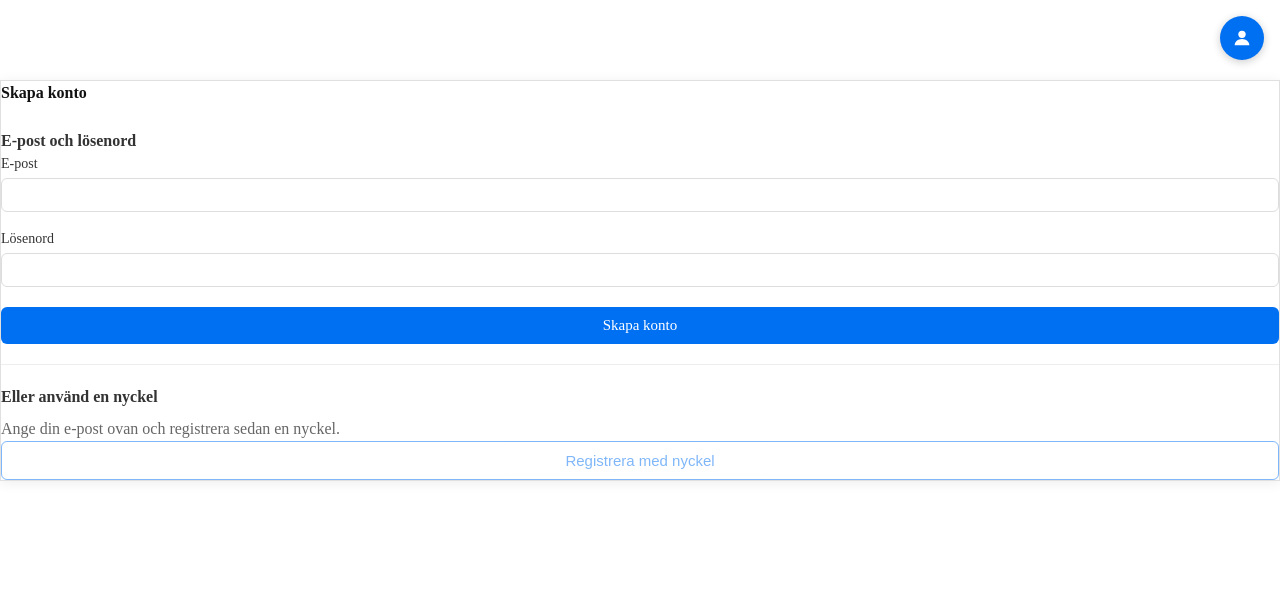
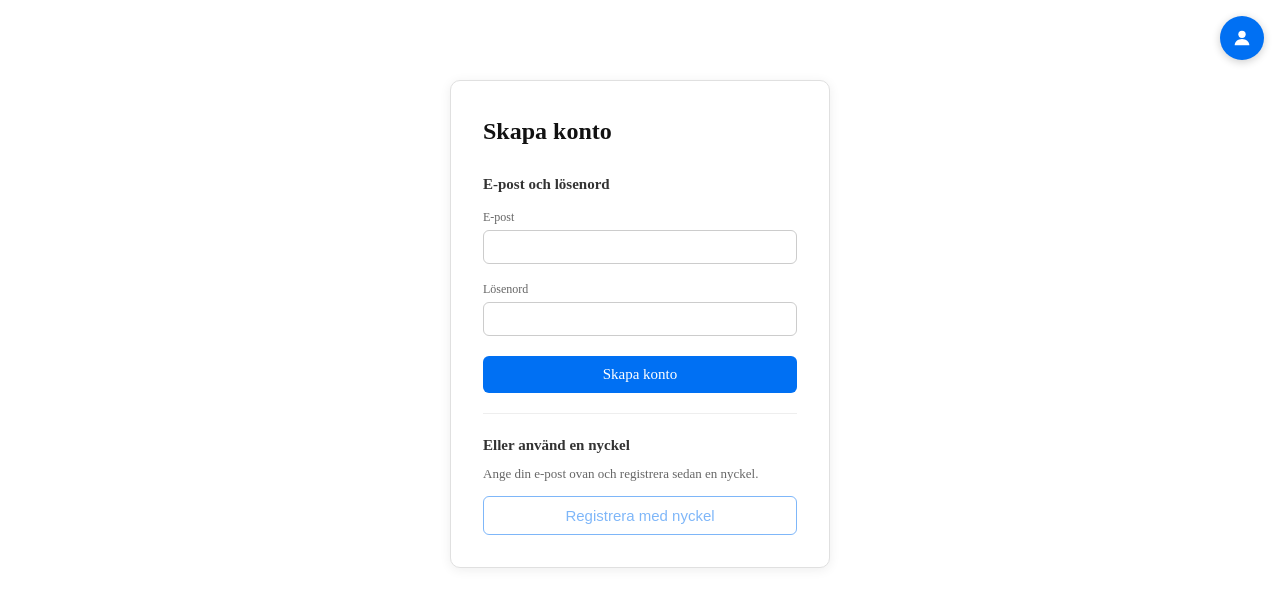
Before and after one commit to ekdennisek/temporalt, a Next.js app: page /auth/register in a window 1280 px wide. Shown: the top 606 px of the page. Built offline with nearby package versions, Linux system fonts and the light colour scheme; no server answers; what async_hooks would draw is missing.

Commit message:
Unify even more styles across the site

```diff
--- a/components/Button.module.css
+++ b/components/Button.module.css
@@ -36,3 +36,11 @@
     font-size: 13px;
     color: var(--color-error-text);
 }
+
+.fullWidth {
+    width: 100%;
+    padding: 10px 0;
+    font-size: 15px;
+    border-radius: 6px;
+    margin-top: 4px;
+}
--- a/components/Button.tsx
+++ b/components/Button.tsx
@@ -2,10 +2,11 @@ import styles from "./Button.module.css";
 
 type ButtonProps = React.ButtonHTMLAttributes<HTMLButtonElement> & {
     variant?: "primary" | "secondary" | "ghost" | "danger";
+    fullWidth?: boolean;
     className?: string;
 };
 
-export function Button({ variant = "primary", className, ...props }: ButtonProps) {
-    const cls = `${styles.button} ${styles[variant]}${className ? ` ${className}` : ""}`;
+export function Button({ variant = "primary", fullWidth, className, ...props }: ButtonProps) {
+    const cls = `${styles.button} ${styles[variant]}${fullWidth ? ` ${styles.fullWidth}` : ""}${className ? ` ${className}` : ""}`;
     return <button className={cls} {...props} />;
 }
--- a/components/Card.module.css
+++ b/components/Card.module.css
@@ -1,9 +1,9 @@
 .card {
-    max-width: 380;
+    max-width: 380px;
     margin: 80px auto;
-    padding: 32;
+    padding: 32px;
     background: var(--color-bg-surface);
     border: 1px solid var(--color-border-card);
-    border-radius: 10;
+    border-radius: 10px;
     box-shadow: var(--shadow-card);
 }
--- a/components/Input.module.css
+++ b/components/Input.module.css
@@ -1,7 +1,10 @@
 .input {
-    padding: 6px 8px;
+    display: block;
+    width: 100%;
+    box-sizing: border-box;
+    padding: 8px 12px;
     border: 1px solid var(--color-border-input);
-    border-radius: 4px;
+    border-radius: 6px;
     font-size: 14px;
     font-family: inherit;
     color: inherit;
--- a/components/Text.module.css
+++ b/components/Text.module.css
@@ -1,30 +1,30 @@
 .body {
     color: var(--color-text-secondary);
-    margin-bottom: 20;
-    font-size: 14;
+    margin-bottom: 20px;
+    font-size: 14px;
 }
 
 .helper {
-    font-size: 13;
+    font-size: 13px;
     color: var(--color-text-tertiary);
-    margin-bottom: 12;
+    margin-bottom: 12px;
 }
 
 .h1 {
-    font-size: 24;
+    font-size: 24px;
     font-weight: 700;
-    margin-bottom: 12;
+    margin-bottom: 12px;
     color: var(--color-text-heading);
 }
 
 .h2 {
-    font-size: 15;
+    font-size: 15px;
     font-weight: 600;
-    margin-bottom: 12;
+    margin-bottom: 12px;
     color: var(--color-text-primary);
 }
 
 .link {
     color: var(--color-link);
-    font-size: 14;
+    font-size: 14px;
 }
--- a/components/auth/RegisterForm.tsx
+++ b/components/auth/RegisterForm.tsx
@@ -3,6 +3,8 @@
 import { useState, FormEvent } from "react";
 import { useTranslations } from "next-intl";
 import { Button } from "@/components/Button";
+import { Input } from "@/components/Input";
+import { FormField } from "@/components/FormField";
 
 type Props = {
     onEmailChange?: (email: string) => void;
@@ -62,7 +64,7 @@ export function RegisterForm({ onEmailChange }: Props) {
     }
 
     return (
-        <form onSubmit={handleSubmit}>
+        <form onSubmit={handleSubmit} style={{ display: "flex", flexDirection: "column", gap: 16 }}>
             {error && (
                 <p
                     role="alert"
@@ -72,72 +74,32 @@ export function RegisterForm({ onEmailChange }: Props) {
                         padding: "8px 12px",
                         borderRadius: 4,
                         fontSize: 14,
-                        marginBottom: 12,
                     }}
                 >
                     {error}
                 </p>
             )}
-            <div style={{ marginBottom: 16 }}>
-                <label
-                    htmlFor="email"
-                    style={{ display: "block", fontSize: 14, marginBottom: 4, color: "var(--color-text-primary)" }}
-                >
-                    {t("email")}
-                </label>
-                <input
+            <FormField label={t("email")} htmlFor="email">
+                <Input
                     id="email"
                     name="email"
                     type="email"
                     required
                     autoComplete="email"
                     onChange={(e) => onEmailChange?.(e.target.value)}
-                    style={{
-                        display: "block",
-                        width: "100%",
-                        padding: "8px 12px",
-                        border: "1px solid var(--color-border-default)",
-                        borderRadius: 6,
-                        fontSize: 14,
-                    }}
                 />
-            </div>
-            <div style={{ marginBottom: 16 }}>
-                <label
-                    htmlFor="password"
-                    style={{ display: "block", fontSize: 14, marginBottom: 4, color: "var(--color-text-primary)" }}
-                >
-                    {t("password")}
-                </label>
-                <input
+            </FormField>
+            <FormField label={t("password")} htmlFor="password">
+                <Input
                     id="password"
                     name="password"
                     type="password"
                     required
                     minLength={12}
                     autoComplete="new-password"
-                    style={{
-                        display: "block",
-                        width: "100%",
-                        padding: "8px 12px",
-                        border: "1px solid var(--color-border-default)",
-                        borderRadius: 6,
-                        fontSize: 14,
-                    }}
                 />
-            </div>
-            <Button
-                type="submit"
-                disabled={loading}
-                style={{
-                    width: "100%",
-                    padding: "10px 0",
-                    borderRadius: 6,
-                    fontSize: 15,
-                    marginTop: 4,
-                    opacity: loading ? 0.7 : 1,
-                }}
-            >
+            </FormField>
+            <Button type="submit" disabled={loading} fullWidth>
                 {loading ? t("creatingAccount") : t("createAccount")}
             </Button>
         </form>
```
Also changed, not shown: components/auth/LoginForm.tsx (+10 -48 lines).
